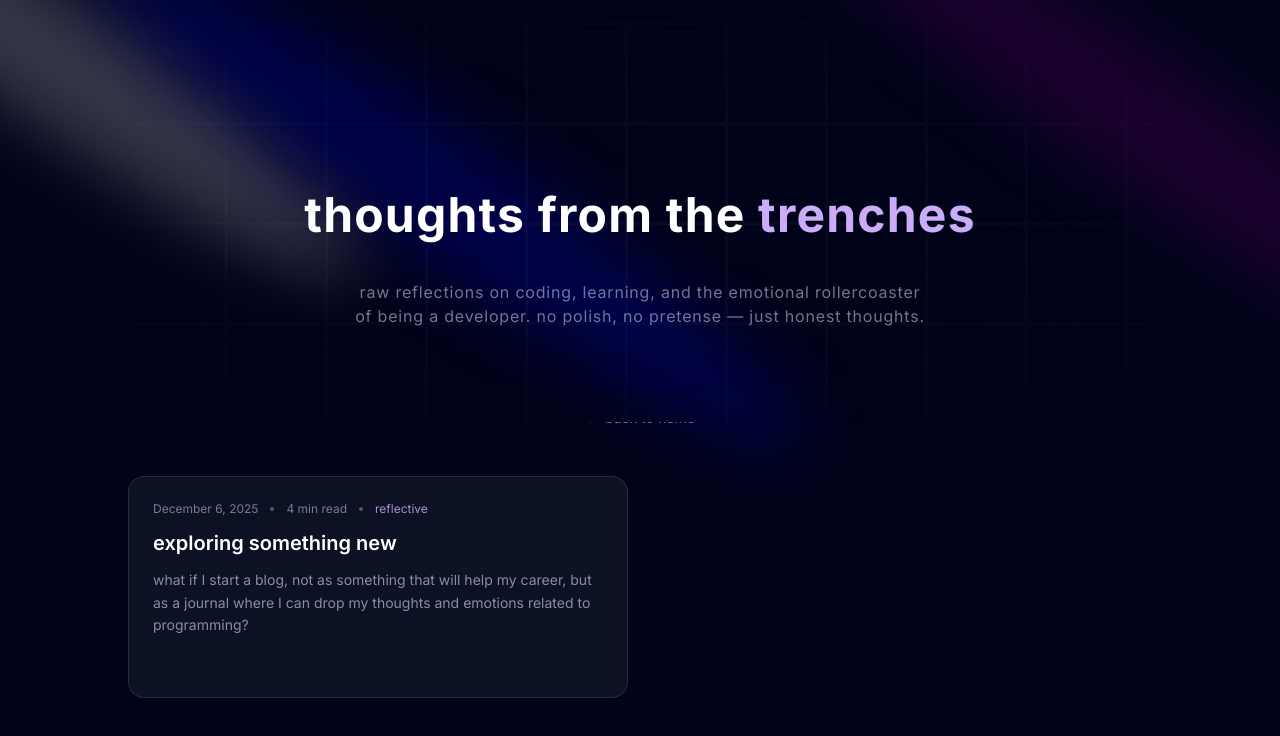
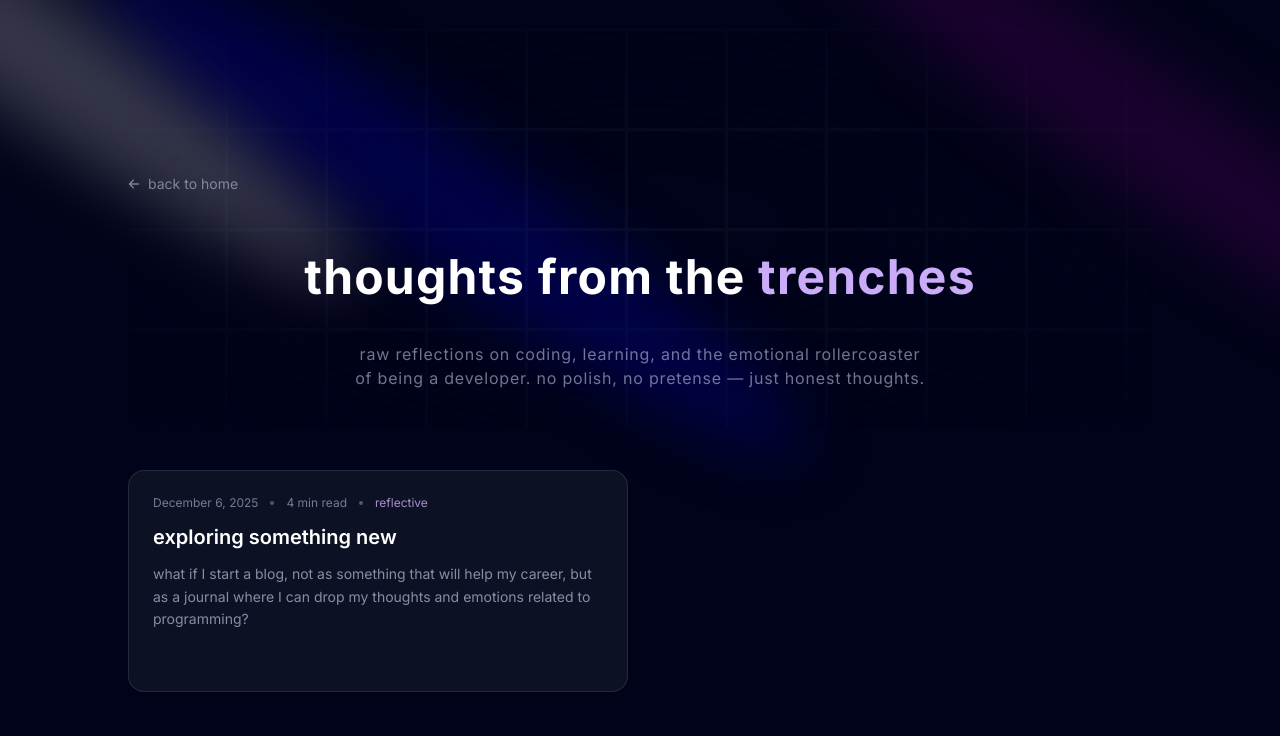
Before and after one commit to flvvius/portofolio, a Next.js app: page /blog in a window 1280 px wide. Shown: the top 736 px of the page. Built offline with nearby package versions, Linux system fonts and the light colour scheme; no server answers.

Commit message:
added back button

```diff
--- a/app/blog/page.tsx
+++ b/app/blog/page.tsx
@@ -3,8 +3,6 @@ import { BlogHeader } from "@/components/blog/BlogHeader";
 import { BlogCard } from "@/components/blog/BlogCard";
 import { FloatingNav } from "@/components/ui/FloatingNav";
 import { navItems } from "@/data";
-import Link from "next/link";
-import { FaArrowLeft } from "react-icons/fa6";
 
 export const metadata = {
   title: "Blog | Flavius Cojocaru",
@@ -24,17 +22,6 @@ const Blog = () => {
           title="thoughts from the trenches"
           subtitle="raw reflections on coding, learning, and the emotional rollercoaster of being a developer. no polish, no pretense — just honest thoughts."
         />
-
-        {/* Back to home */}
-        <div className="flex justify-center mb-12">
-          <Link
-            href="/"
-            className="inline-flex items-center gap-2 text-white-100/60 hover:text-purple transition-colors duration-300 text-sm"
-          >
-            <FaArrowLeft className="w-3 h-3" />
-            <span>back to home</span>
-          </Link>
-        </div>
 
         {/* Blog Grid */}
         <div className="grid grid-cols-1 md:grid-cols-2 gap-6 pb-20">
--- a/components/blog/BlogHeader.tsx
+++ b/components/blog/BlogHeader.tsx
@@ -1,12 +1,19 @@
 import { Spotlight } from "@/components/ui/Spotlight";
 import { TextGenerateEffect } from "@/components/ui/TextGenerateEffect";
+import Link from "next/link";
+import { FaArrowLeft } from "react-icons/fa6";
 
 type BlogHeaderProps = {
   title: string;
   subtitle?: string;
+  showBackButton?: boolean;
 };
 
-export const BlogHeader = ({ title, subtitle }: BlogHeaderProps) => {
+export const BlogHeader = ({
+  title,
+  subtitle,
+  showBackButton = true,
+}: BlogHeaderProps) => {
   return (
     <div className="relative pb-20 pt-36">
       {/* Spotlights */}
@@ -33,6 +40,19 @@ export const BlogHeader = ({ title, subtitle }: BlogHeaderProps) => {
         />
       </div>
 
+      {/* Back button - positioned absolutely */}
+      {showBackButton && (
+        <div className="relative z-10 mb-8">
+          <Link
+            href="/"
+            className="inline-flex items-center gap-2 text-white-100/60 hover:text-purple transition-colors duration-300 text-sm group"
+          >
+            <FaArrowLeft className="w-3 h-3 group-hover:-translate-x-1 transition-transform duration-300" />
+            <span>back to home</span>
+          </Link>
+        </div>
+      )}
+
       {/* Content */}
       <div className="flex justify-center relative z-10">
         <div className="max-w-[89vw] md:max-w-2xl lg:max-w-[60vw] flex flex-col items-center justify-center">
```
